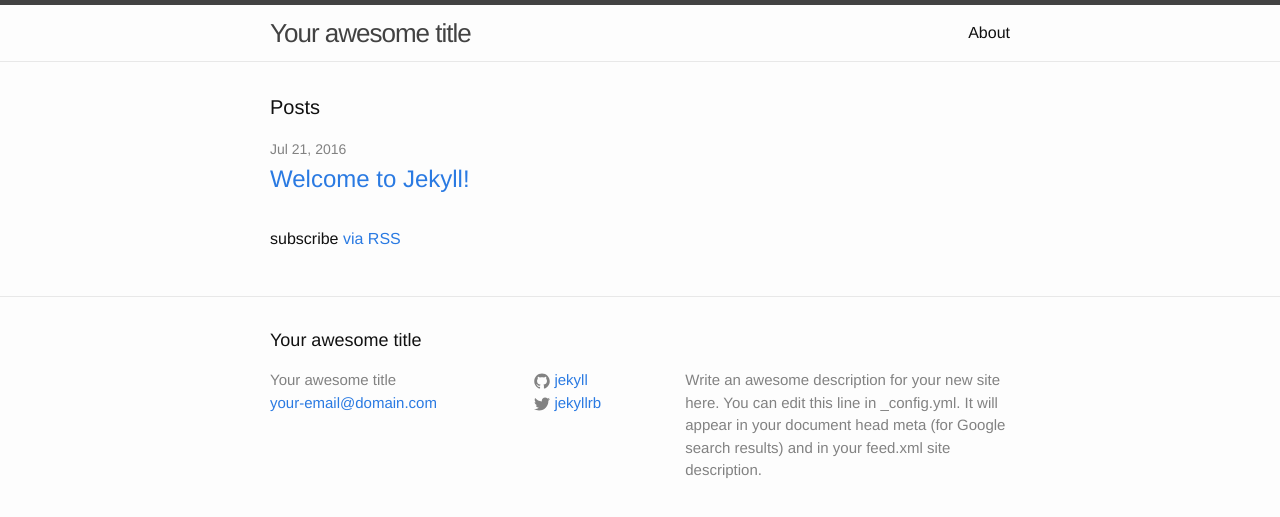
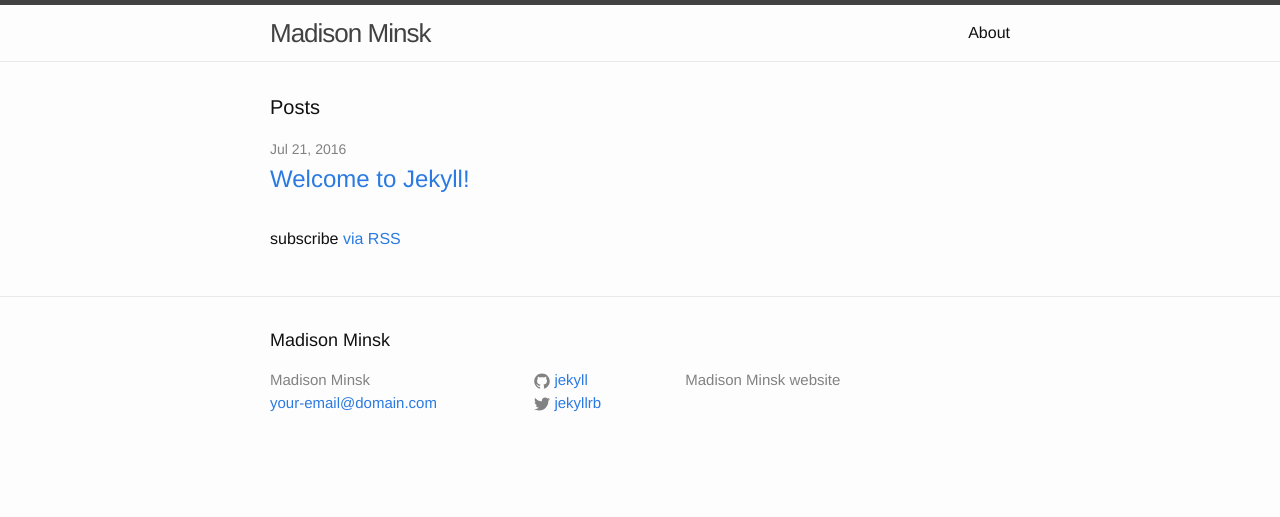
Before and after one commit to mminsk/mminsk.github.io, a Jekyll site: the page built from index.html, in a window 1280 px wide. Shown: the top 517 px of the page. Built offline with Jekyll 4.4.1, drawn with Linux system fonts in a browser that asks for light colours.

Commit message:
Update _config.yml

```diff
--- a/_config.yml
+++ b/_config.yml
@@ -6,12 +6,10 @@
 # 'jekyll serve'. If you change this file, please restart the server process.
 
 # Site settings
-title: Your awesome title
+title: Madison Minsk
 email: your-email@domain.com
 description: > # this means to ignore newlines until "baseurl:"
-  Write an awesome description for your new site here. You can edit this
-  line in _config.yml. It will appear in your document head meta (for
-  Google search results) and in your feed.xml site description.
+  Madison Minsk website
 baseurl: "" # the subpath of your site, e.g. /blog
 url: "http://yourdomain.com" # the base hostname & protocol for your site
 twitter_username: jekyllrb
```
